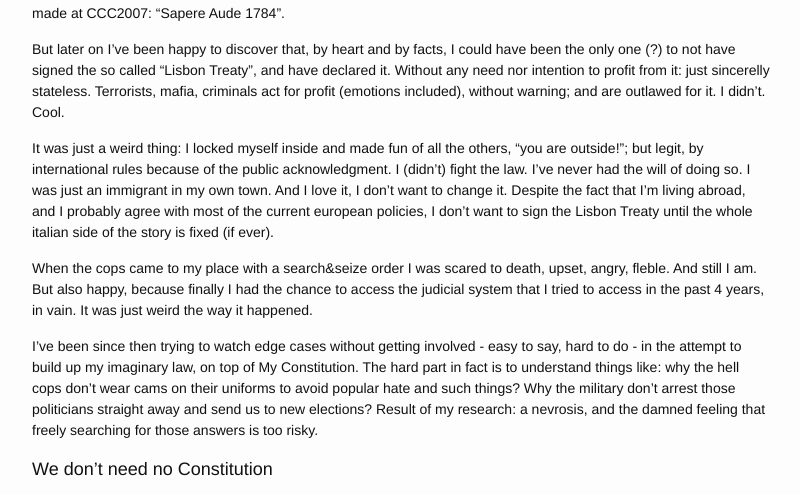
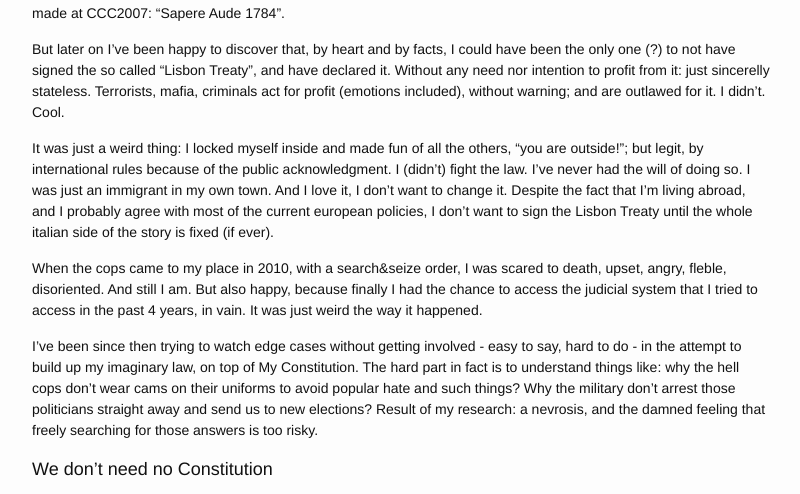
Before and after one commit to rootkovska/rootkovska.github.io, a Jekyll site: the page built from _posts/2015-12-17-Constitution.md, in a window 1280 px wide and 900 px high, scrolled down 4456 px, cut to the strip 0-494 px from the top of the window. Shown: the whole strip, without its empty margins (238-1038 px from the left). Built offline with Jekyll 4.4.1, drawn with Linux system fonts in a browser that asks for light colours; Markdown is read by kramdown in place of the engine named in the settings.

Commit message:
Fix constitution

```diff
--- a/_posts/2015-12-17-Constitution.md
+++ b/_posts/2015-12-17-Constitution.md
@@ -92,7 +92,7 @@ But later on I've been happy to discover that, by heart and by facts, I could ha
 It was just a weird thing: I locked myself inside and made fun of all the others, "you are outside!"; but legit, by international rules because of the public acknowledgment. I (didn't) fight the law. I've never had the will of doing so. I was just an immigrant in my own town.
 And I love it, I don't want to change it. Despite the fact that I'm living abroad, and I probably agree with most of the current european policies, I don't want to sign the Lisbon Treaty until the whole italian side of the story is fixed (if ever).
 
-When the cops came to my place with a search&seize order I was scared to death, upset, angry, fleble. And still I am. But also happy, because finally I had the chance to access the judicial system that I tried to access in the past 4 years, in vain. It was just weird the way it happened.
+When the cops came to my place in 2010, with a search&seize order, I was scared to death, upset, angry, fleble, disoriented. And still I am. But also happy, because finally I had the chance to access the judicial system that I tried to access in the past 4 years, in vain. It was just weird the way it happened.
 
 I've been since then trying to watch edge cases without getting involved - easy to say, hard to do - in the attempt to build up my imaginary law, on top of My Constitution. The hard part in fact is to understand things like: why the hell cops don't wear cams on their uniforms to avoid popular hate and such things? Why the military don't arrest those politicians straight away and send us to new elections? Result of my research: a nevrosis, and the damned feeling that freely searching for those answers is too risky.
 
```
